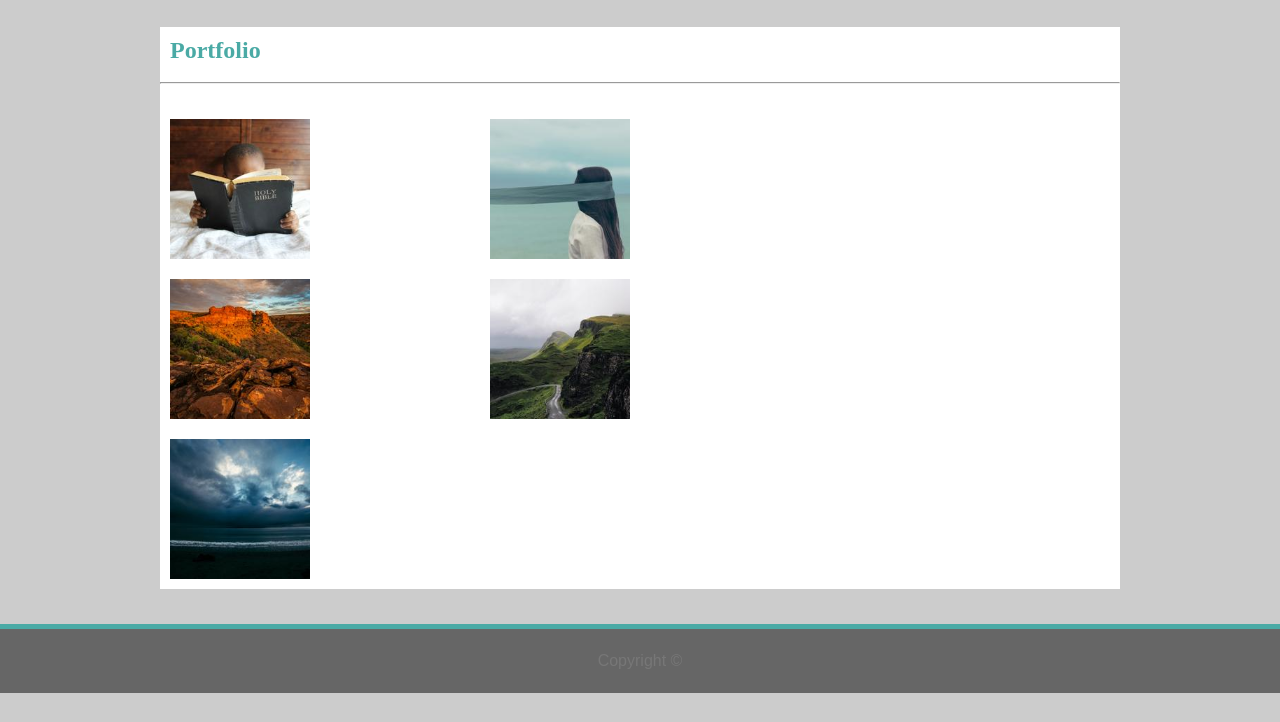
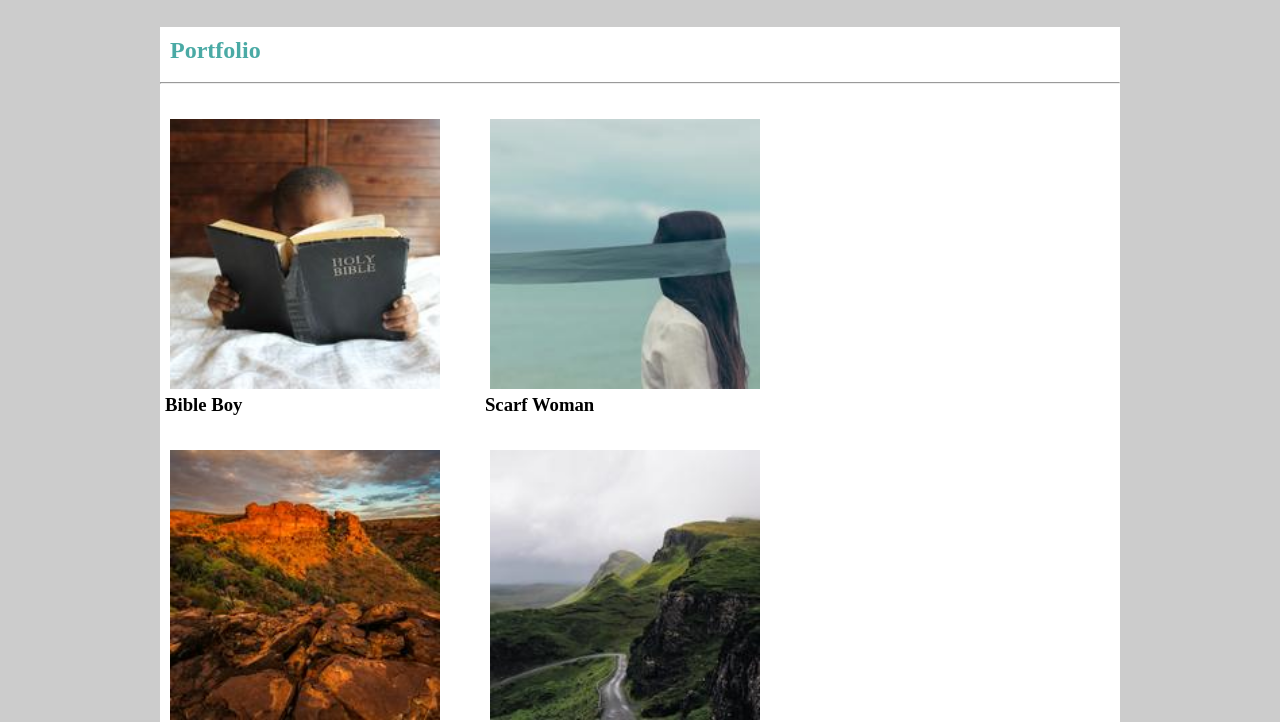
Before and after one commit to Gail-Deadwyler/Basic-Portfolio, a plain HTML site: page portfolio.html in a window 1280 px wide. Shown: the part 86-808 px from the top of the page. Drawn offline with Linux system fonts and the light colour scheme.

Commit message:
made images bigger and added an h3 tag

```diff
--- a/portfolio.html
+++ b/portfolio.html
@@ -33,25 +33,30 @@
             <hr>
             <div class= "row">
                 <div class="col">
-                    <img class="image" src="assets/images/image1.jpg" height="150" width="150" alt="Boy Reading Bible">
+                    <img class="image" src="assets/images/image1.jpg" height="280" width="280" alt="Boy Reading Bible">
+                    <h3>Bible Boy</h3>
                 </div>
                 <div class="col">
-                    <img class="image" src="assets/images/image2.jpg" height="150" width="150" alt="woman with scarf">
+                    <img class="image" src="assets/images/image2.jpg" height="280" width="280" alt="woman with scarf">
+                    <h3>Scarf Woman</h3>
                 </div>
             </div>
 
             <div class= "row">
                     <div class="col">
-                        <img class="image" src="assets/images/image3.jpg" height="150" width="150" alt="National Park">
+                        <img class="image" src="assets/images/image3.jpg" height="280" width="280" alt="National Park">
+                        <h3>Natl Park</h3>
                     </div>
                     <div class="col">
-                        <img class="image" src="assets/images/image4.jpg" height="150" width="150" alt="Winding Road">
+                        <img class="image" src="assets/images/image4.jpg" height="280" width="280" alt="Winding Road">
+                        <h3>Winding Road</h3>
                     </div>
             </div>
 
             <div class= "row">
                     <div class="col">
-                        <img class="image" src="assets/images/image5.jpg" height="150" width="150" alt="Storm Brewing">
+                        <img class="image" src="assets/images/image5.jpg" height="280" width="280" alt="Storm Brewing">
+                        <h3>Storm Brewing</h3>
                     </div>
             </div>
             <!--  -->
```
